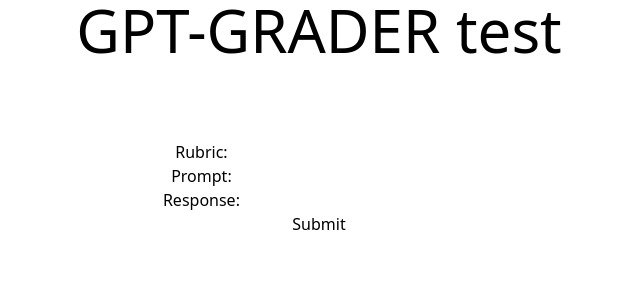
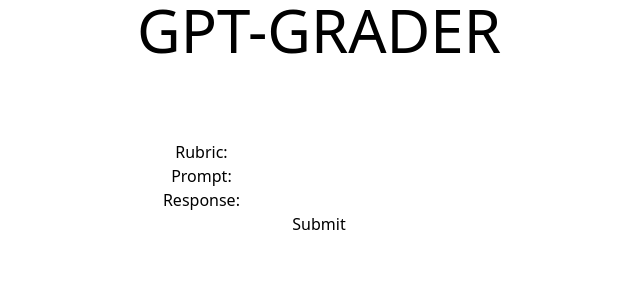
Before and after one commit to Wemmons831/gpt-grader, a Next.js app: page / in a window 1280 px wide. Shown: the top 300 px of the page, without its empty margins (321-961 px from the left). Built offline with nearby package versions, Linux system fonts and the light colour scheme.

Commit message:
Update index.tsx

```diff
--- a/pages/index.tsx
+++ b/pages/index.tsx
@@ -45,7 +45,7 @@ export default function Home() {
     </header>
     <main >
       <div className=' text-center'>
-        <text className=' text-center text-6xl'>GPT-GRADER test</text>
+        <text className=' text-center text-6xl'>GPT-GRADER</text>
       </div>
 
       <div className='  text-center pt-20'>
```
